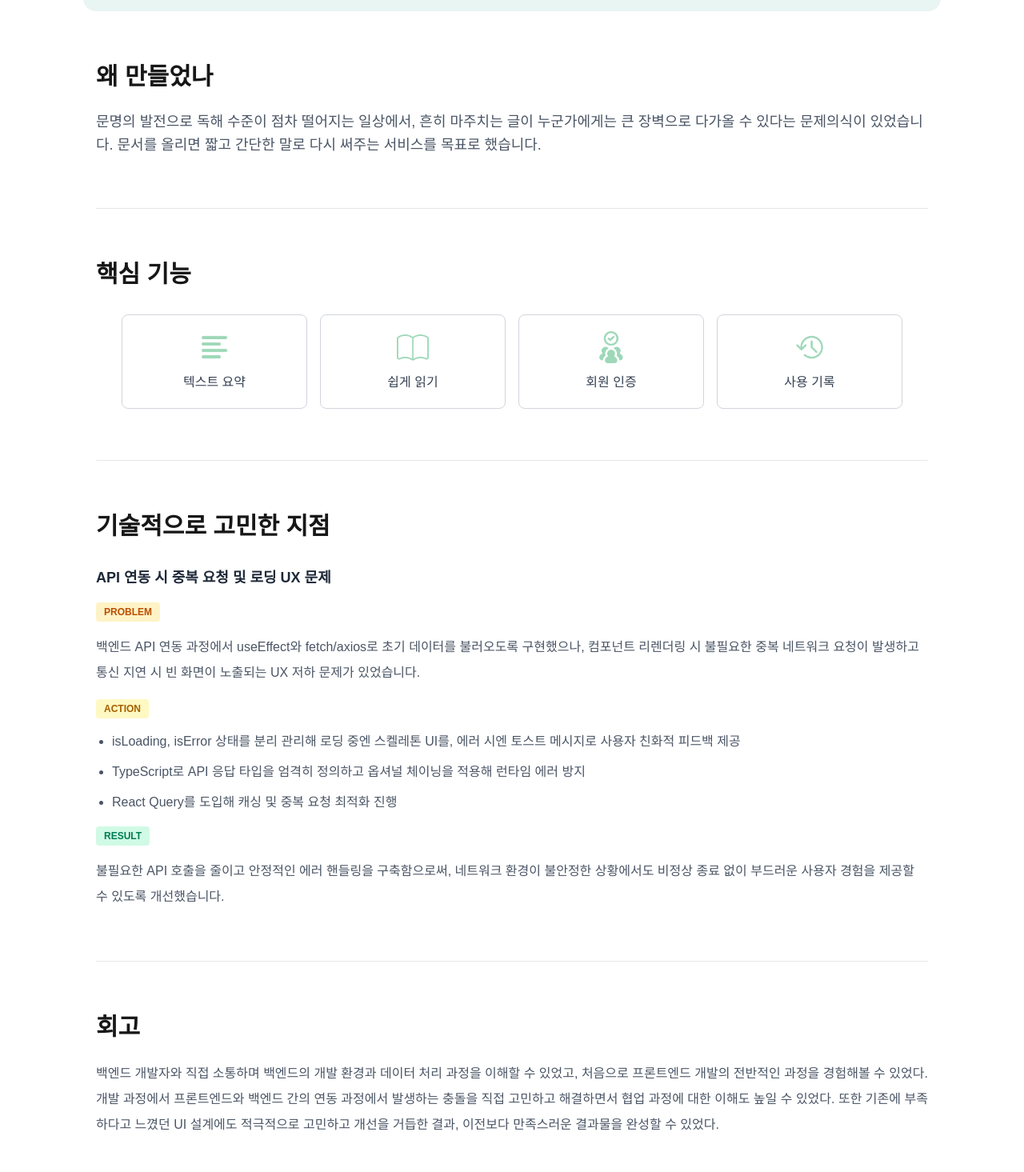
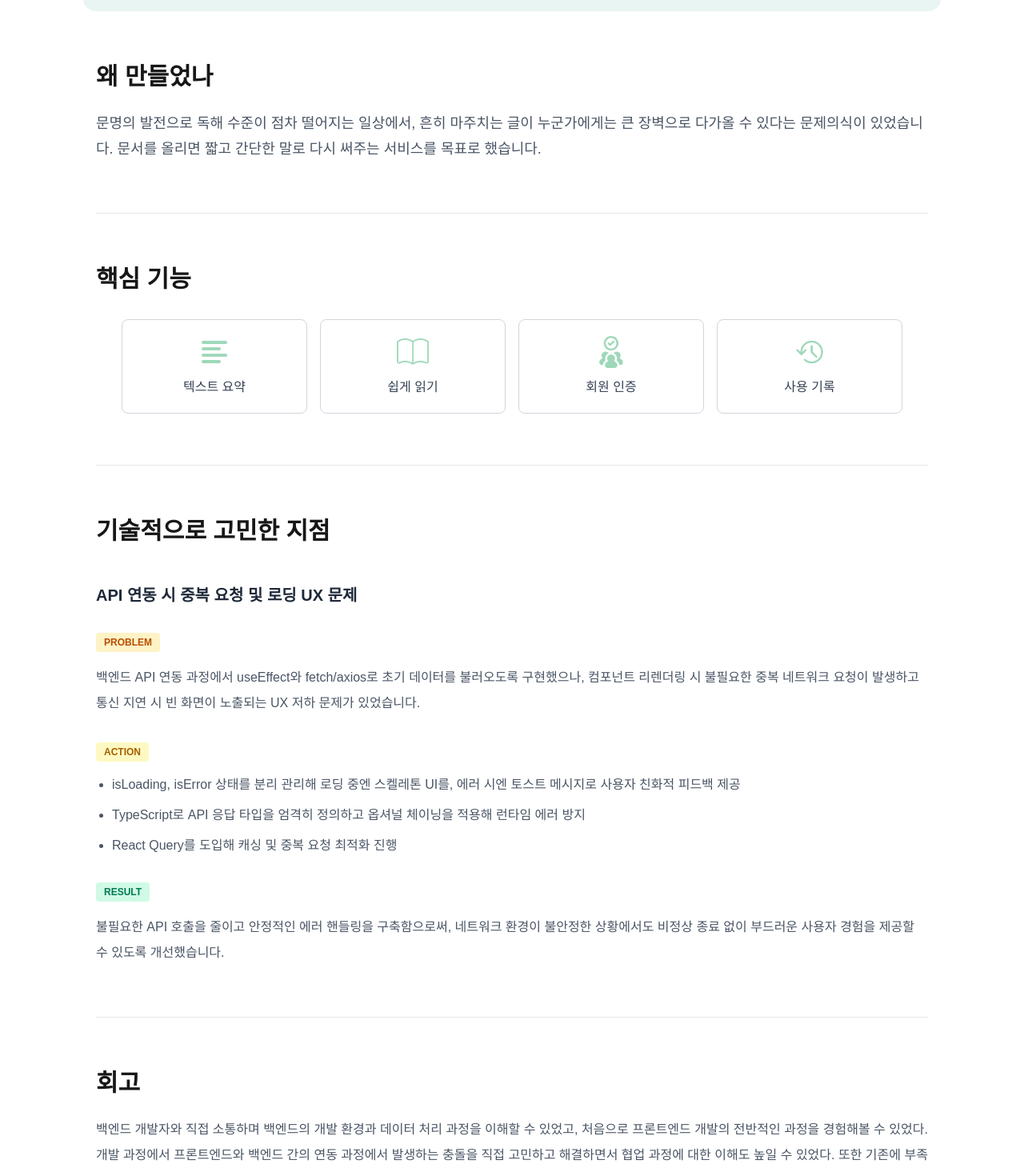
Before and after one commit to sandy424/ms-portfolio, a Next.js app: page /projects/ezread in a window 1280 px wide. Shown: the part 876-2341 px from the top of the page at 80% size. Built offline with nearby package versions, Linux system fonts and the light colour scheme.

Commit message:
🔧 Fix: 프로젝트 상세 내용 수정

```diff
--- a/src/app/projects/[slug]/page.tsx
+++ b/src/app/projects/[slug]/page.tsx
@@ -75,7 +75,7 @@ export default async function ProjectDetailPage({
         {/* 설명 */}
         <div className="px-1 py-8 sm:p-4 sm:pt-16 ">
           <h2 className="text-3xl font-bold">왜 만들었나</h2>
-          <p className="mt-6 text-lg text-gray-600 font-base break-words leading-relaxed">{project.why}</p>
+          <p className="mt-6 text-lg text-gray-600 font-base break-words leading-8 whitespace-pre-line">{project.why}</p>
           <hr className="my-16 border-gray-200" />
 
           <h2 className="text-3xl font-bold">핵심 기능</h2>
@@ -94,16 +94,16 @@ export default async function ProjectDetailPage({
 
           <h2 className="text-3xl font-bold">기술적으로 고민한 지점</h2>
           <div>
-            <div className="mt-8 space-y-10">
+            <div className="mt-12 space-y-10">
               {project.technicalChallenge.map((challenge) => (
                 <div key={challenge.title}>
                   <h3
-                    className="text-base font-semibold text-gray-800 sm:text-lg"
+                    className="text-base font-semibold text-gray-800 sm:text-xl"
                   >
                     {challenge.title}
                   </h3>
 
-                  <div className="mt-4 space-y-4">
+                  <div className="mt-8 space-y-8">
                   {challenge.items.map((item) => (
                     <div key={item.label}>
                       <span
@@ -132,7 +132,7 @@ export default async function ProjectDetailPage({
           <hr className="my-16 border-gray-200" />
 
           <h2 className="text-3xl font-bold">회고</h2>
-          <p className="mt-6 text-sm text-gray-600 sm:text-base leading-8">{project.retrospect}</p>
+          <p className="mt-6 text-sm text-gray-600 sm:text-base leading-8 whitespace-pre-line">{project.retrospect}</p>
         </div>
       </div>
     </div>
--- a/src/data/projects.ts
+++ b/src/data/projects.ts
@@ -58,7 +58,9 @@ export const projects: ProjectType[] = [
     picture: "/keung.png",
     url: "https://keung-keung.vercel.app/",
     github: "https://github.com/sandy424/keung-keung",
-    why: "맛집 정보가 여러 채널에 흩어져 있다 보니, 디저트를 좋아하는 사람들이 지도 위에서 한눈에 원하는 가게를 찾기 어렵다는 불편함에서 시작했습니다. 지도 기반으로 디저트 가게를 탐색하고 기록할 수 있는 서비스를 목표로 했습니다.",
+    why: `최근 디저트 트렌드가 빠르게 변화하면서 새로운 디저트와 맛집을 찾는 사람들이 많아지고 있습니다. 하지만 다양한 디저트 가게를 일일이 찾아다니며 정보를 확인하는 데에는 불편함이 있다고 느꼈습니다.
+
+    이에 디저트를 찾아다니는 ‘디저트 유목민’을 위해 디저트 가게만 모아 한눈에 탐색할 수 있는 지도 기반 웹 서비스를 만들게 되었습니다. 사용자가 자신이 알고 있는 디저트 가게를 직접 등록하고 다른 사용자들과 공유하며, 댓글과 리뷰를 통해 다양한 가게의 정보를 함께 쌓아갈 수 있도록 기획했습니다.`,
     features: [
       { feature: "지도 탐색", picture: "/project/keung/map.png" },
       { feature: "회원 인증", picture: "/project/keung/auth.png" },
@@ -89,6 +91,8 @@ export const projects: ProjectType[] = [
         ],
       },
     ],
-    retrospect: "Firebase를 처음 도입하면서 러닝커브를 과소평가했던 점이 아쉬웠습니다. 다음에는 새 기술 스택을 쓰기 전에 공식 문서로 데이터 모델링을 먼저 설계하고 시작하려 합니다.",
+    retrospect: `평소 만들어보고 싶었던 서비스를 직접 기획하고 개발하면서 아이디어를 실제 서비스로 구현하는 과정을 경험할 수 있었다. 특히 Firebase를 활용해 데이터를 직접 관리하고 기능을 구현해보면서 서비스의 전체적인 흐름을 이해할 수 있었고, 기획부터 개발까지 직접 진행하는 과정에서 큰 재미와 흥미를 느낄 수 있었다.
+
+    Firebase를 처음 접하면서 러닝커브를 과소평가했던 점이 아쉬웠습니다. 다음에는 새 기술 스택을 쓰기 전에 공식 문서로 데이터 모델링을 먼저 설계하고 시작하려 합니다.`,
   },
 ];
```
